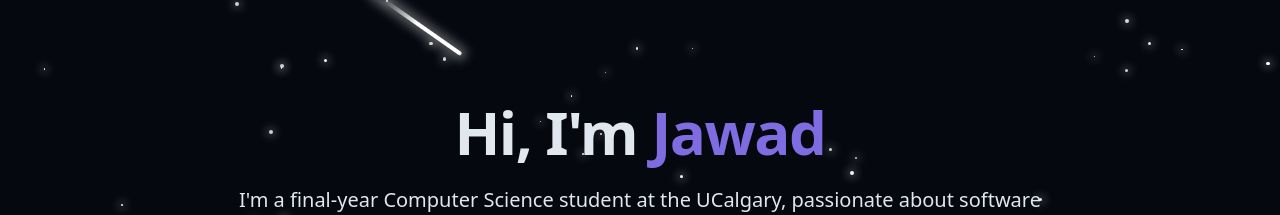
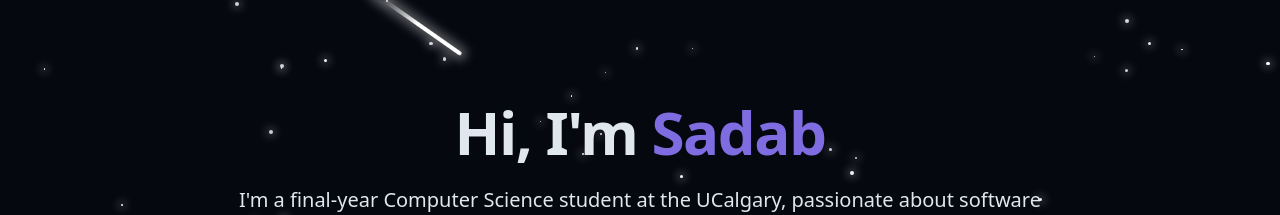
Before and after one commit to Ahmed-Jawad-Tahmid/personal-portfolio, a React (Vite) app: page / in a window 1280 px wide. Shown: the part 182-397 px from the top of the page. Built offline with nearby package versions, Linux system fonts and the light colour scheme.

Commit message:
Update HeroSection.jsx

```diff
--- a/src/components/HeroSection.jsx
+++ b/src/components/HeroSection.jsx
@@ -12,7 +12,7 @@ export const HeroSection = () => {
             <span className="opacity-0 animate-fade-in-delay-1"> Hi, I'm</span>
             <span className="text-primary opacity-0 animate-fade-in-delay-3">
               {" "}
-              Jawad
+              Sadab
             </span>
           </h1>
 
```
